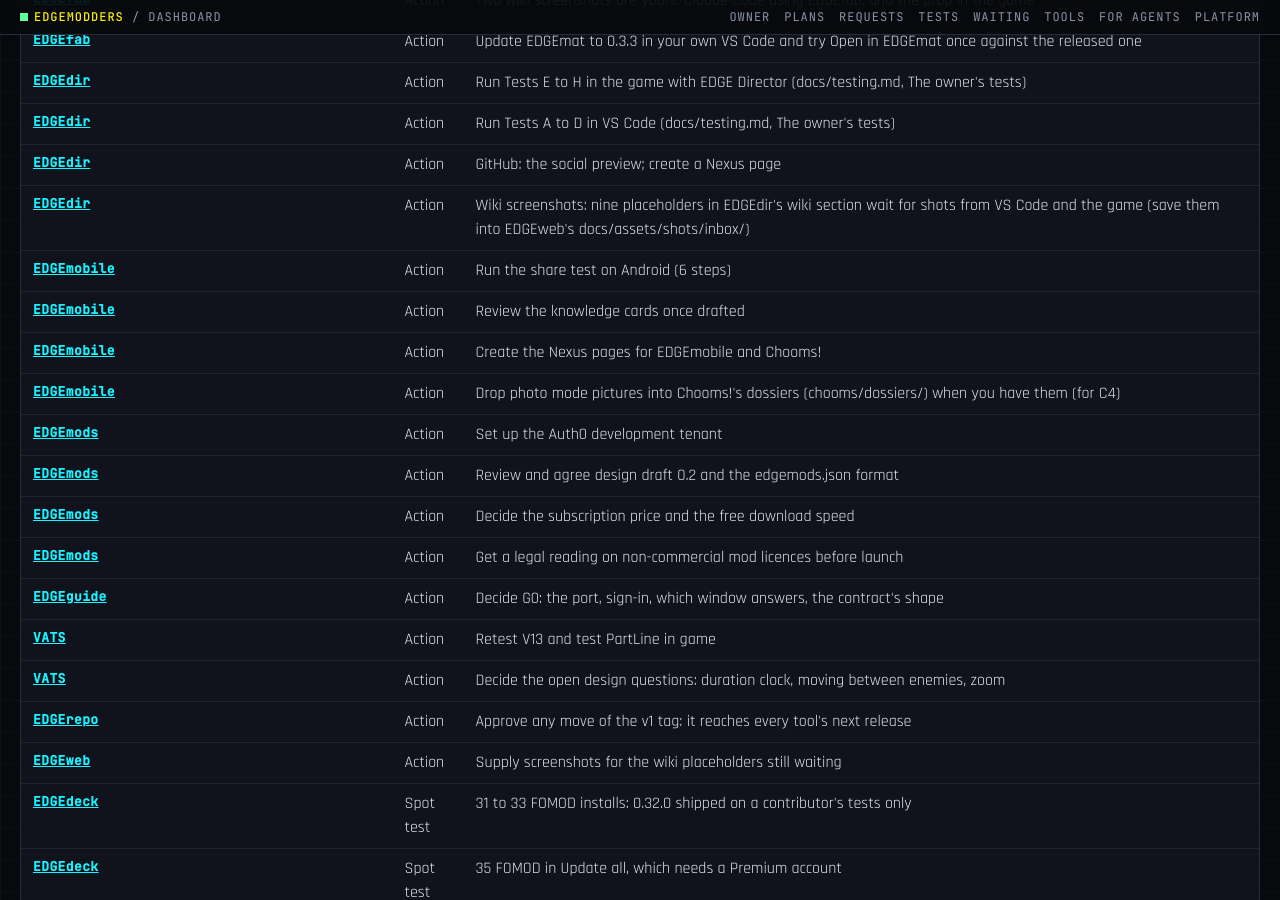
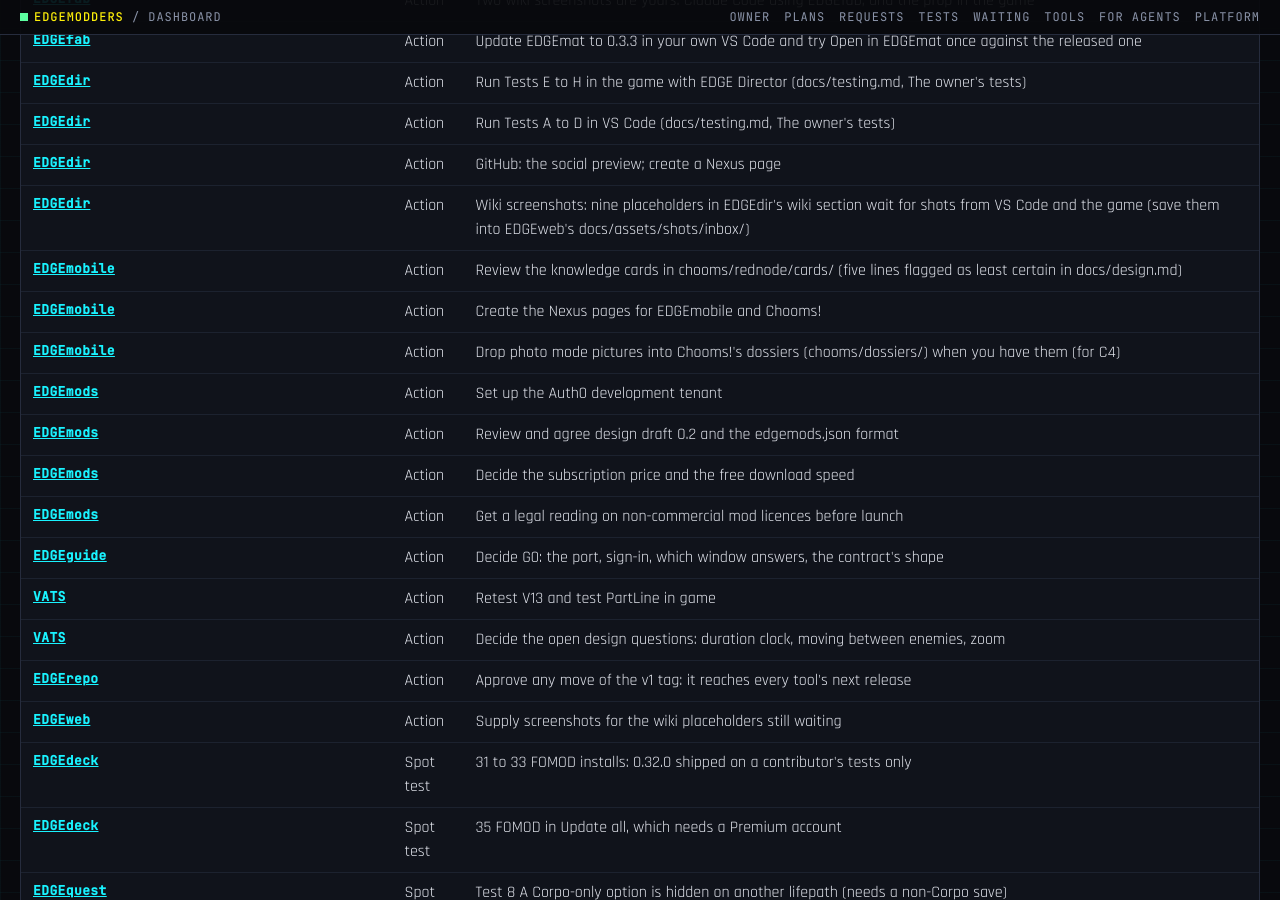
Before and after one commit to Edgemodders/EDGEweb, a Jekyll site: the page docs/dashboard.html, which Jekyll copies as it is, in a window 1280 px wide and 900 px high, scrolled down 2980 px. Built offline with Jekyll 4.4.1, drawn with Linux system fonts in a browser that asks for light colours; some of the changed text lies outside the part shown.

Commit message:
Dashboard: EDGEmobile's share test passed, knowledge cards for review
Co-Authored-By: Claude Opus 5.5 <noreply@anthropic.com>

```diff
--- a/docs/assets/dashboard/status.js
+++ b/docs/assets/dashboard/status.js
@@ -3319,7 +3319,7 @@ window.EDGE_STATUS = {
      },
      {
       "id": "C2",
-      "title": "Chooms!: the game's story (code parts built, passed in the game 2026-11-21; knowledge cards next)",
+      "title": "Chooms!: the game's story (code parts passed in the game 2026-11-21; knowledge cards for the main cast drafted 2026-11-21, waiting for the owner's review)",
       "status": "in progress"
      },
      {
@@ -3362,9 +3362,9 @@ window.EDGE_STATUS = {
     {
      "name": "Share a post (Chooms! on a real phone)",
      "steps": 6,
-     "status": "not run",
-     "ranBy": null,
-     "note": "Built 2026-11-21: the phone's share sheet with the post as a picture; Android"
+     "status": "passed",
+     "ranBy": "owner",
+     "note": "2026-11-21 on Android: the phone's share sheet with the post as a picture"
     },
     {
      "name": "C2 code test (Chooms! reads the save's story)",
@@ -3417,8 +3417,8 @@ window.EDGE_STATUS = {
    "waitingOn": [
     {
      "who": "owner",
-     "what": "The share test on Android, 6 steps",
-     "ref": "docs/design.md, Sharing a post"
+     "what": "A review of the knowledge cards (45 cards, 7 people, chooms/rednode/cards/)",
+     "ref": "docs/design.md, C2: the knowledge cards"
     },
     {
      "who": "REDagent",
@@ -3427,8 +3427,7 @@ window.EDGE_STATUS = {
     }
    ],
    "ownerActions": [
-    "Run the share test on Android (6 steps)",
-    "Review the knowledge cards once drafted",
+    "Review the knowledge cards in chooms/rednode/cards/ (five lines flagged as least certain in docs/design.md)",
     "Create the Nexus pages for EDGEmobile and Chooms!",
     "Drop photo mode pictures into Chooms!'s dossiers (chooms/dossiers/) when you have them (for C4)"
    ],
--- a/docs/dashboard.html
+++ b/docs/dashboard.html
@@ -203,7 +203,7 @@ pre.how { background: #05060a; border: 1px solid var(--line); padding: 12px 14px
 </div>
 <div id="tip" role="tooltip"></div>
 
-<script src="assets/dashboard/status.js?v=153"></script>
+<script src="assets/dashboard/status.js?v=154"></script>
 <script>
 (function () {
   var S = window.EDGE_STATUS;
```
